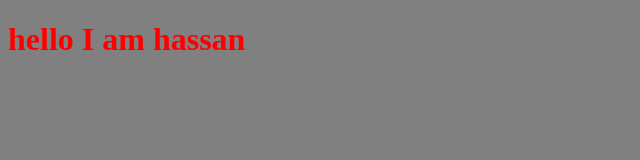
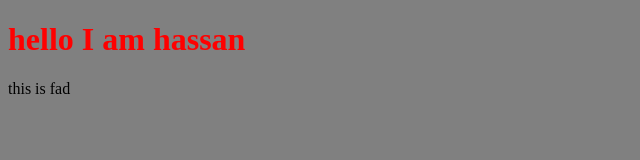
Before and after one commit to ammar7-o/test, a plain HTML site: page index.html in a window 1280 px wide. Shown: the full height of the page, 0-640 px from the left. Drawn offline with Linux system fonts and the light colour scheme.

Commit message:
fad added

```diff
--- a/index.html
+++ b/index.html
@@ -8,6 +8,7 @@
 </head>
 <body>
     <h1>hello I am hassan</h1>
+    this is fad
 </body>
 <script src="app.js"></script>
 </html>
```
